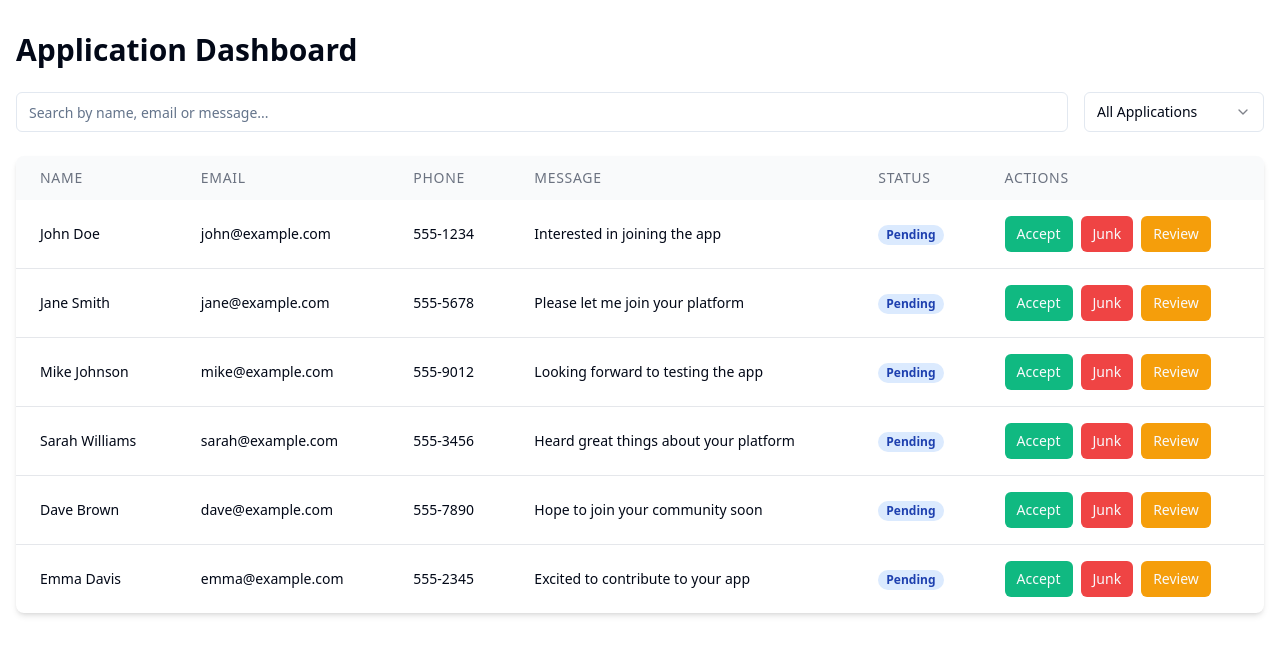
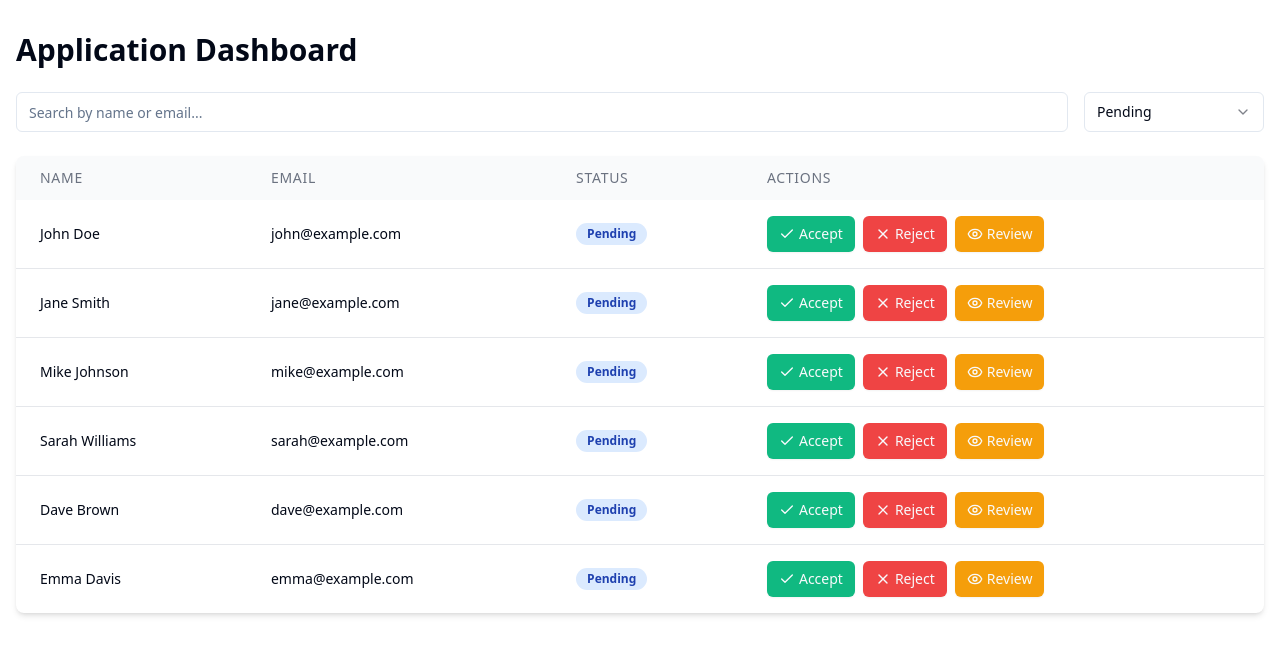
Before and after one commit to WueschJ/data-cleaning-board, a React (Vite) app: page /dashboard in a window 1280 px wide. Shown: the top 654 px of the page. Built offline with nearby package versions, Linux system fonts and the light colour scheme.

Commit message:
Refactor: Improve dashboard view
- Remove phone and message attributes from the table.
- Enhance the visual appeal of the action buttons.
- Implement functionality to hide accepted and rejected entries.

```diff
--- a/src/pages/Dashboard.tsx
+++ b/src/pages/Dashboard.tsx
@@ -10,31 +10,31 @@ import {
   SelectValue
 } from '@/components/ui/select';
 import { useToast } from '@/hooks/use-toast';
-
-// Mock data for user applications
-const initialApplications = [
-  { id: 1, name: 'John Doe', email: 'john@example.com', phone: '555-1234', status: 'pending', message: 'Interested in joining the app' },
-  { id: 2, name: 'Jane Smith', email: 'jane@example.com', phone: '555-5678', status: 'pending', message: 'Please let me join your platform' },
-  { id: 3, name: 'Mike Johnson', email: 'mike@example.com', phone: '555-9012', status: 'pending', message: 'Looking forward to testing the app' },
-  { id: 4, name: 'Sarah Williams', email: 'sarah@example.com', phone: '555-3456', status: 'pending', message: 'Heard great things about your platform' },
-  { id: 5, name: 'Dave Brown', email: 'dave@example.com', phone: '555-7890', status: 'pending', message: 'Hope to join your community soon' },
-  { id: 6, name: 'Emma Davis', email: 'emma@example.com', phone: '555-2345', status: 'pending', message: 'Excited to contribute to your app' },
-];
+import { Check, X, Eye } from "lucide-react";
+import { Badge } from "@/components/ui/badge";
 
 // Type definition for application
 type Application = {
   id: number;
   name: string;
   email: string;
-  phone: string;
   status: 'pending' | 'accepted' | 'rejected' | 'review';
-  message: string;
 };
+
+// Mock data for user applications with correct type
+const initialApplications: Application[] = [
+  { id: 1, name: 'John Doe', email: 'john@example.com', status: 'pending' },
+  { id: 2, name: 'Jane Smith', email: 'jane@example.com', status: 'pending' },
+  { id: 3, name: 'Mike Johnson', email: 'mike@example.com', status: 'pending' },
+  { id: 4, name: 'Sarah Williams', email: 'sarah@example.com', status: 'pending' },
+  { id: 5, name: 'Dave Brown', email: 'dave@example.com', status: 'pending' },
+  { id: 6, name: 'Emma Davis', email: 'emma@example.com', status: 'pending' },
+];
 
 const Dashboard = () => {
   const { toast } = useToast();
   const [applications, setApplications] = useState<Application[]>(initialApplications);
-  const [filter, setFilter] = useState<string>('all');
+  const [filter, setFilter] = useState<string>('pending');
   const [searchQuery, setSearchQuery] = useState<string>('');
 
   // Handle changing application status
@@ -48,7 +48,7 @@ const Dashboard = () => {
     if (app) {
       const message = {
         'accepted': `${app.name} has been accepted`,
-        'rejected': `${app.name} has been marked as junk`,
+        'rejected': `${app.name} has been rejected`,
         'review': `${app.name} has been marked for review`
       }[newStatus];
 
@@ -65,10 +65,9 @@ const Dashboard = () => {
     const matchesFilter = filter === 'all' || app.status === filter;
     const matchesSearch =
       app.name.toLowerCase().includes(searchQuery.toLowerCase()) ||
-      app.email.toLowerCase().includes(searchQuery.toLowerCase()) ||
-      app.message.toLowerCase().includes(searchQuery.toLowerCase());
+      app.email.toLowerCase().includes(searchQuery.toLowerCase());
 
-    return matchesFilter && matchesSearch;
+    return matchesFilter && matchesSearch && app.status !== 'accepted' && app.status !== 'rejected';
   });
 
   // Get applications to be reviewed separately
@@ -82,7 +81,7 @@ const Dashboard = () => {
       <div className="flex flex-col md:flex-row gap-4 mb-6">
         <div className="flex-1">
           <Input
-            placeholder="Search by name, email or message..."
+            placeholder="Search by name or email..."
             value={searchQuery}
             onChange={(e) => setSearchQuery(e.target.value)}
             className="w-full"
@@ -96,8 +95,6 @@ const Dashboard = () => {
           <SelectContent>
             <SelectItem value="all">All Applications</SelectItem>
             <SelectItem value="pending">Pending</SelectItem>
-            <SelectItem value="accepted">Accepted</SelectItem>
-            <SelectItem value="rejected">Rejected</SelectItem>
           </SelectContent>
         </Select>
       </div>
@@ -109,8 +106,6 @@ const Dashboard = () => {
               <tr>
                 <th className="px-6 py-3 text-left font-medium text-gray-500 uppercase tracking-wider">Name</th>
                 <th className="px-6 py-3 text-left font-medium text-gray-500 uppercase tracking-wider">Email</th>
-                <th className="px-6 py-3 text-left font-medium text-gray-500 uppercase tracking-wider">Phone</th>
-                <th className="px-6 py-3 text-left font-medium text-gray-500 uppercase tracking-wider">Message</th>
                 <th className="px-6 py-3 text-left font-medium text-gray-500 uppercase tracking-wider">Status</th>
                 <th className="px-6 py-3 text-left font-medium text-gray-500 uppercase tracking-wider">Actions</th>
               </tr>
@@ -118,7 +113,7 @@ const Dashboard = () => {
             <tbody className="divide-y divide-gray-200">
               {pendingApplications.length === 0 ? (
                 <tr>
-                  <td colSpan={6} className="px-6 py-4 text-center text-gray-500">
+                  <td colSpan={4} className="px-6 py-4 text-center text-gray-500">
                     No applications found matching your criteria
                   </td>
                 </tr>
@@ -127,45 +122,37 @@ const Dashboard = () => {
                   <tr key={application.id} className="hover:bg-gray-50">
                     <td className="px-6 py-4 whitespace-nowrap">{application.name}</td>
                     <td className="px-6 py-4 whitespace-nowrap">{application.email}</td>
-                    <td className="px-6 py-4 whitespace-nowrap">{application.phone}</td>
-                    <td className="px-6 py-4 max-w-xs truncate">{application.message}</td>
                     <td className="px-6 py-4 whitespace-nowrap">
-                      <span className={`px-2 inline-flex text-xs leading-5 font-semibold rounded-full
-                        ${application.status === 'accepted' ? 'bg-green-100 text-green-800' :
-                          application.status === 'rejected' ? 'bg-red-100 text-red-800' :
-                          application.status === 'review' ? 'bg-yellow-100 text-yellow-800' :
-                          'bg-blue-100 text-blue-800'}`}>
+                      <Badge className={`
+                        ${application.status === 'pending' ? 'bg-blue-100 text-blue-800' : ''}
+                        ${application.status === 'review' ? 'bg-yellow-100 text-yellow-800' : ''}
+                      `}>
                         {application.status.charAt(0).toUpperCase() + application.status.slice(1)}
-                      </span>
+                      </Badge>
                     </td>
-                    <td className="px-6 py-4 whitespace-nowrap text-right text-sm font-medium flex space-x-2">
-                      {application.status !== 'accepted' && (
+                    <td className="px-6 py-4 whitespace-nowrap flex gap-2">
                       <Button
                         size="sm"
-                          className="bg-success hover:bg-success/90"
+                        className="bg-success hover:bg-success/90 transition-all shadow-sm flex items-center gap-1"
                         onClick={() => handleStatusChange(application.id, 'accepted')}
                       >
-                          Accept
+                        <Check className="h-4 w-4" /> Accept
                       </Button>
-                      )}
-                      {application.status !== 'rejected' && (
                       <Button
                         size="sm"
                         variant="destructive"
+                        className="transition-all shadow-sm flex items-center gap-1"
                         onClick={() => handleStatusChange(application.id, 'rejected')}
                       >
-                          Junk
+                        <X className="h-4 w-4" /> Reject
                       </Button>
-                      )}
-                      {application.status !== 'review' && (
                       <Button
                         size="sm"
-                          className="bg-warning hover:bg-warning/90"
+                        className="bg-warning hover:bg-warning/90 transition-all shadow-sm flex items-center gap-1"
                         onClick={() => handleStatusChange(application.id, 'review')}
                       >
-                          Review
+                        <Eye className="h-4 w-4" /> Review
                       </Button>
-                      )}
                     </td>
                   </tr>
                 ))
@@ -187,8 +174,6 @@ const Dashboard = () => {
                   <tr>
                     <th className="px-6 py-3 text-left font-medium text-gray-500 uppercase tracking-wider">Name</th>
                     <th className="px-6 py-3 text-left font-medium text-gray-500 uppercase tracking-wider">Email</th>
-                    <th className="px-6 py-3 text-left font-medium text-gray-500 uppercase tracking-wider">Phone</th>
-                    <th className="px-6 py-3 text-left font-medium text-gray-500 uppercase tracking-wider">Message</th>
                     <th className="px-6 py-3 text-left font-medium text-gray-500 uppercase tracking-wider">Actions</th>
                   </tr>
                 </thead>
@@ -197,22 +182,21 @@ const Dashboard = () => {
                     <tr key={application.id} className="hover:bg-yellow-50">
                       <td className="px-6 py-4 whitespace-nowrap">{application.name}</td>
                       <td className="px-6 py-4 whitespace-nowrap">{application.email}</td>
-                      <td className="px-6 py-4 whitespace-nowrap">{application.phone}</td>
-                      <td className="px-6 py-4 max-w-xs truncate">{application.message}</td>
-                      <td className="px-6 py-4 whitespace-nowrap text-right text-sm font-medium flex space-x-2">
+                      <td className="px-6 py-4 whitespace-nowrap flex gap-2">
                         <Button
                           size="sm"
-                          className="bg-success hover:bg-success/90"
+                          className="bg-success hover:bg-success/90 transition-all shadow-sm flex items-center gap-1"
                           onClick={() => handleStatusChange(application.id, 'accepted')}
                         >
-                          Accept
+                          <Check className="h-4 w-4" /> Accept
                         </Button>
                         <Button
                           size="sm"
                           variant="destructive"
+                          className="transition-all shadow-sm flex items-center gap-1"
                           onClick={() => handleStatusChange(application.id, 'rejected')}
                         >
-                          Junk
+                          <X className="h-4 w-4" /> Reject
                         </Button>
                       </td>
                     </tr>
```
Lines whose indentation alone changed are shown as unchanged.
